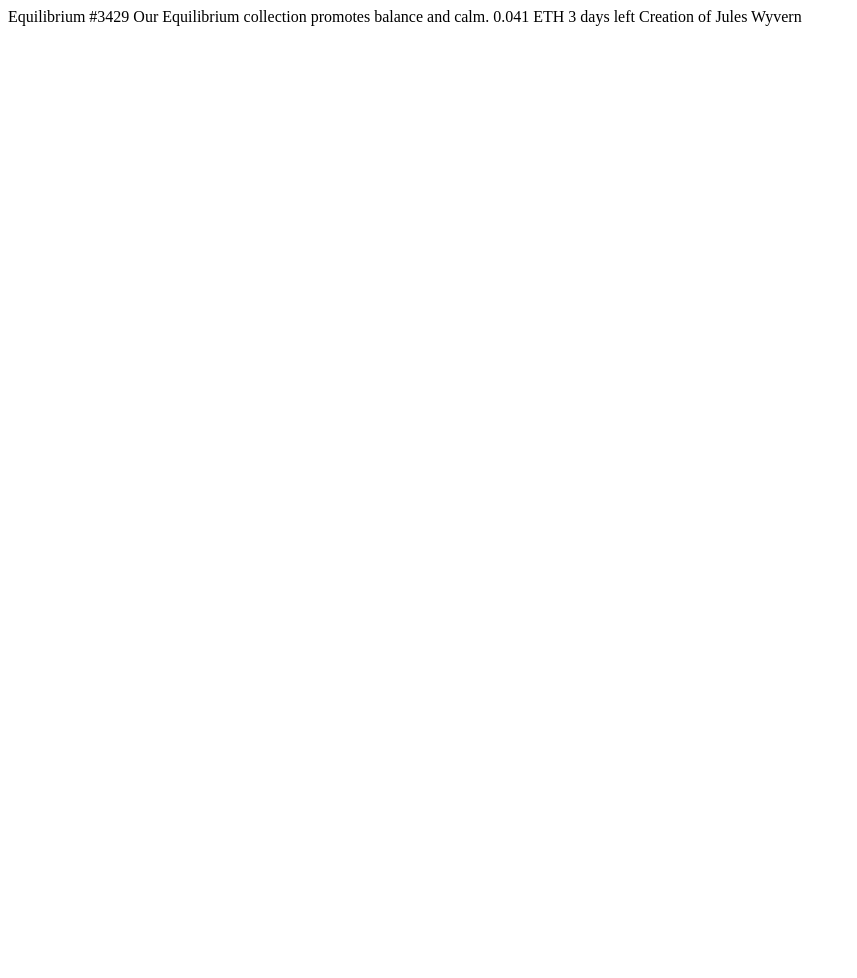
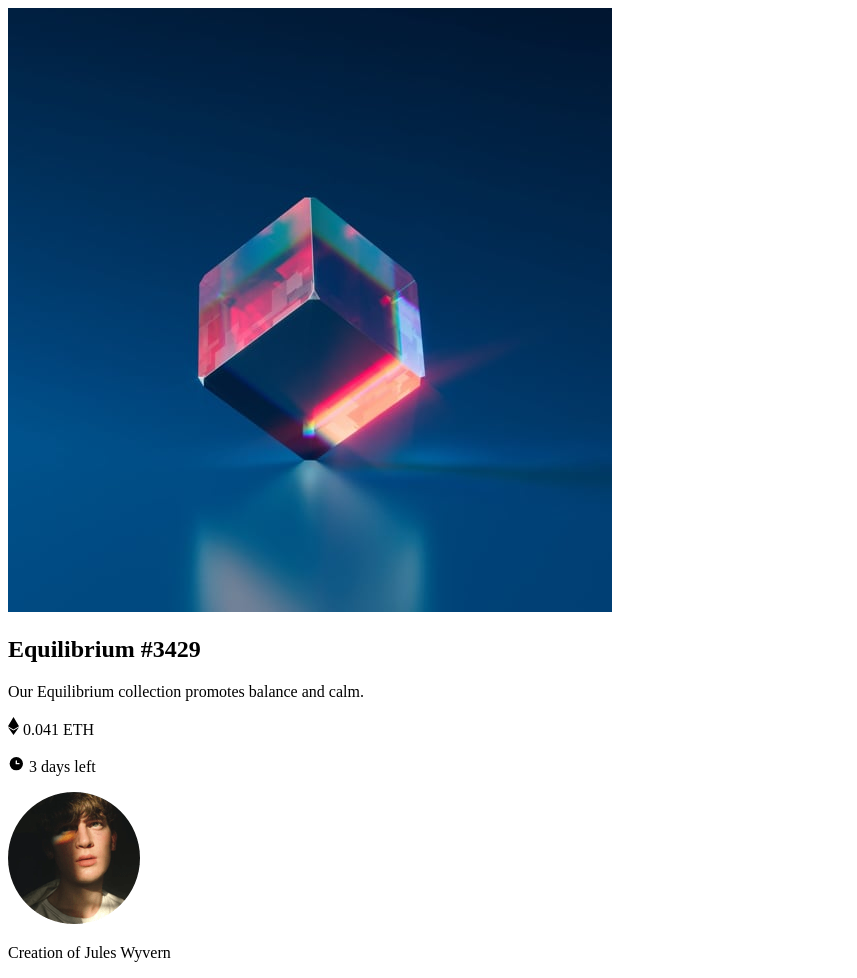
Before and after one commit to matheus-lincon/FEM-NFT-PREVIEW-CARD, a plain HTML site: page index.html in a window 1280 px wide. Shown: the whole page, without its empty margins (0-857 px from the left). Before the commit the page ends 800 px from the top, so only its background shows below. Drawn offline with Linux system fonts and the light colour scheme.

Commit message:
feat: add html structure

```diff
--- a/index.html
+++ b/index.html
@@ -1,20 +1,66 @@
-<!DOCTYPE html>
+<!doctype html>
 <html lang="en">
-<head>
-  <meta charset="UTF-8">
-  <meta name="description" content="NFT Preview Card">
-  <meta name="viewport" content="width=device-width, initial-scale=1.0"> <!-- displays site properly based on user's device -->
-  <link rel="icon" type="image/png" sizes="32x32" href="./images/favicon-32x32.png">
-  <title>Frontend Mentor | NFT preview card component</title>
-</head>
-<body>
-  Equilibrium #3429
+  <head>
+    <meta charset="UTF-8" />
+    <meta name="description" content="NFT Preview Card" />
+    <meta name="viewport" content="width=device-width, initial-scale=1.0" />
+    <!-- displays site properly based on user's device -->
+    <link
+      rel="icon"
+      type="image/png"
+      sizes="32x32"
+      href="./images/favicon-32x32.png"
+    />
+    <title>Frontend Mentor | NFT preview card component</title>
+  </head>
+  <body>
+    <main class="main">
+      <article class="nft-card">
+        <div class="nft-card__img">
+          <img src="./images/image-equilibrium.jpg" alt="NFT artwork" />
+        </div>
+        <h1 class="nft-card__title">Equilibrium #3429</h1>
+        <p class="nft-card__desc">
+          Our Equilibrium collection promotes balance and calm.
+        </p>
+        <div class="nft-card__info">
+          <p class="nft__card__price">
+            <svg width="11" height="18" xmlns="http://www.w3.org/2000/svg">
+              <path
+                d="M11 10.216 5.5 18 0 10.216l5.5 3.263 5.5-3.262ZM5.5 0l5.496 9.169L5.5 12.43 0 9.17 5.5 0Z"
+              />
+            </svg>
+            0.041 ETH
+          </p>
+          <p class="nft-card__days">
+            <svg
+              aria-hidden="true"
+              width="17"
+              height="17"
+              xmlns="http://www.w3.org/2000/svg"
+            >
+              <path
+                d="M8.305 2.007a6.667 6.667 0 1 0 0 13.334 6.667 6.667 0 0 0 0-13.334Zm2.667 7.334H8.305a.667.667 0 0 1-.667-.667V6.007a.667.667 0 0 1 1.334 0v2h2a.667.667 0 0 1 0 1.334Z"
+              />
+            </svg>
+            3 days left
+          </p>
+        </div>
+        <!-- DIVIDER -->
+        <div class="nft-card__divider"></div>
 
-  Our Equilibrium collection promotes balance and calm.
-
-  0.041 ETH
-  3 days left
-
-  Creation of Jules Wyvern
-</body>
+        <div class="nft-card__author">
+          <div class="autor__img">
+            <img
+              width="132"
+              height="132"
+              src="./images/image-avatar.png"
+              alt="Jules Wyvern avatar"
+            />
+          </div>
+          <p class="autor__info">Creation of <span>Jules Wyvern</span></p>
+        </div>
+      </article>
+    </main>
+  </body>
 </html>
```
